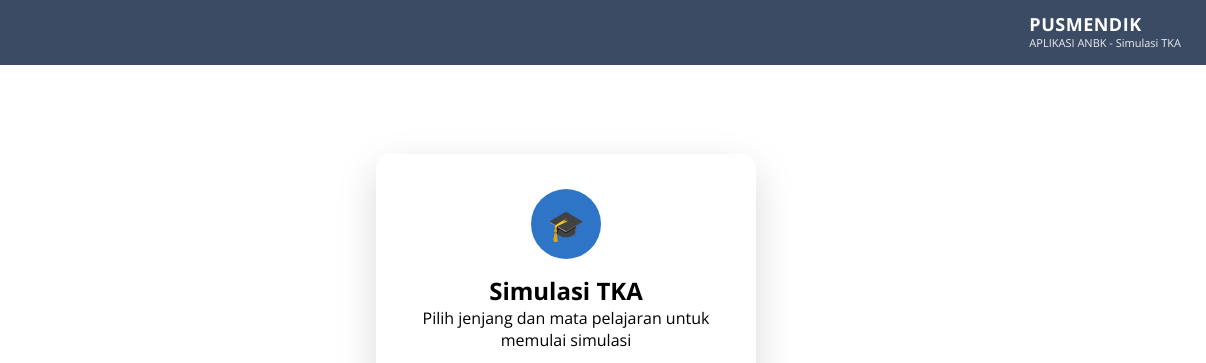
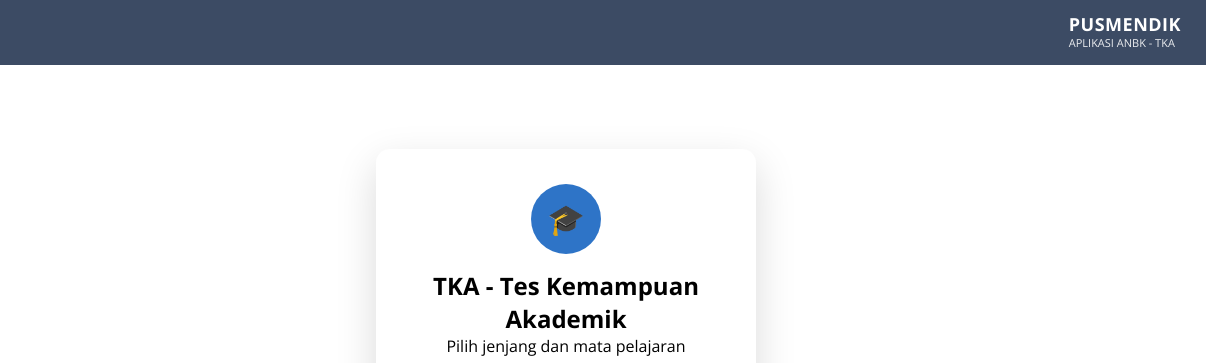
Before and after one commit to AndriWijaya24/TKA-PKBM-AF-M-PB, a plain HTML site: page index.html in a window 1280 px wide. Shown: the top 363 px of the page, 74-1280 px from the left. Drawn offline with nearby package versions, Linux system fonts and the light colour scheme.

Commit message:
Update index.html

```diff
--- a/index.html
+++ b/index.html
@@ -15,7 +15,7 @@
     <img src="Tutwuri.png" class="logo-kemendikbud">
     <div class="header-text">
         <div class="main-text">PUSMENDIK</div>
-        <div class="sub-text">APLIKASI ANBK - Simulasi TKA</div>
+        <div class="sub-text">APLIKASI ANBK - TKA</div>
     </div>
 </header>
 
@@ -24,8 +24,8 @@
 
         <div class="top-icon">🎓</div>
 
-        <h2>Simulasi TKA</h2>
-        <p>Pilih jenjang dan mata pelajaran untuk memulai simulasi</p>
+        <h2>TKA - Tes Kemampuan Akademik</h2>
+        <p>Pilih jenjang dan mata pelajaran</p>
 
         <label>Jenjang Pendidikan:</label>
         <select id="select-jenjang">
```
